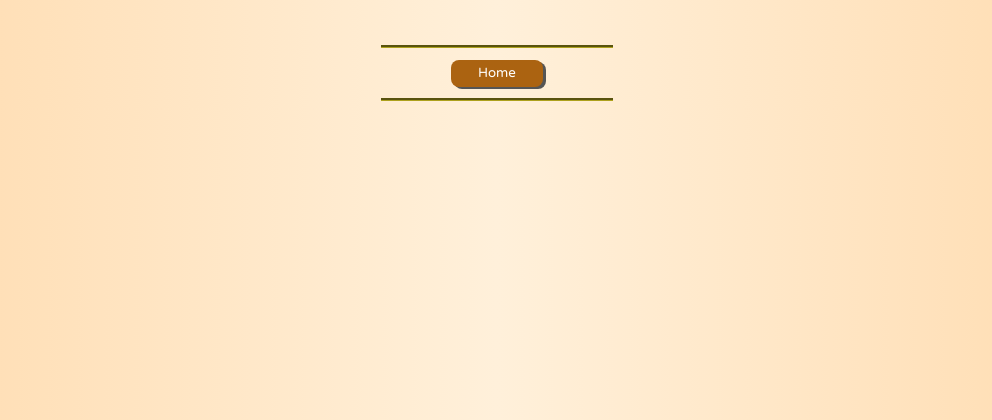
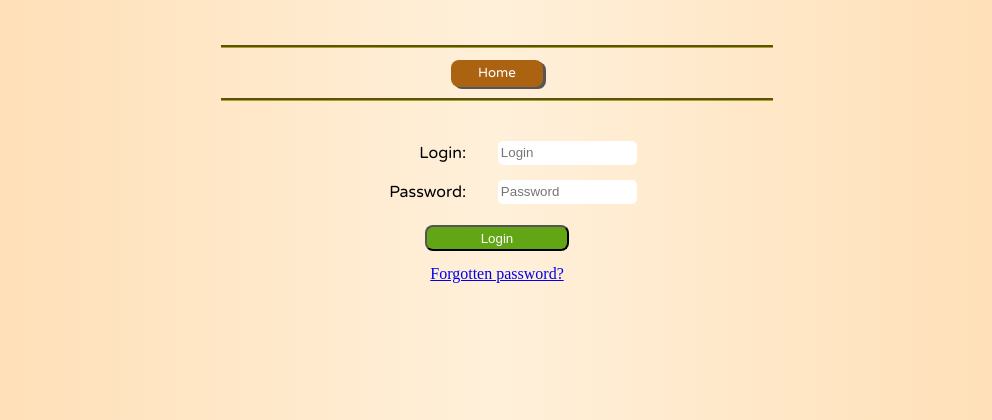
Before and after one commit to Fermento99/Honey-Money, a plain HTML site: page website/static/login_page.html in a window 1280 px wide. Shown: the part 380-800 px from the top of the page, without its empty margins (143-1135 px from the left). Drawn offline with Linux system fonts and the light colour scheme; a web font is replaced by a local one.

Commit message:
login form

```diff
--- a/website/static/login_page.html
+++ b/website/static/login_page.html
@@ -6,6 +6,7 @@
   <meta name="viewport" content="width=device-width, initial-scale=1.0">
   <link rel="shortcut icon" href="./imgs/favicon.svg" type="image/x-icon">
   <link rel="stylesheet" href="./styles/style.css">
+  <link rel="stylesheet" href="./styles/user_form.css">
   <link rel="preconnect" href="https://fonts.gstatic.com">
   <link href="https://fonts.googleapis.com/css2?family=Langar&family=Varela+Round&display=swap" rel="stylesheet">
   <title>Honey Money: Log in</title>
@@ -22,6 +23,24 @@
   <div class="navigator">
     <button onclick="location.href='http://localhost:3000/welcome'">Home</button>
   </div>
+  <div class="user-form-container" id="login-container">
+    <form class="user-form">
+      <div class="inner-input">
+        <div class="input-box">
+          <p>Login:</p>
+          <input type="text" name="login" placeholder="Login">
+        </div>
+        <div class="input-box">
+          <p>Password:</p>
+          <input type="password" name="password" placeholder="Password">
+        </div>
+      </div>
+      <input type="submit" value="Login" formmethod="GET"/>
+    </form>
+  </div>
+  <div class="password-options">
+    <a href="http://localhost:3000/forgotten_password/">Forgotten password?</a>
+  </div>
 </body>
 
 </html>
--- a/website/static/styles/style.css
+++ b/website/static/styles/style.css
@@ -2,6 +2,10 @@
 ::after,
 ::before {
     position: relative;
+}
+
+.error {
+    color: red;
 }
 
 body {
@@ -24,7 +28,7 @@ body {
 .navigator {
     border-bottom: groove  #ADA11D;
     border-top: groove #ADA11D;
-    padding: .3em 4em;
+    padding: .3em 14em;
     display: flex;
     flex-direction: row;
     justify-content: center;
--- /dev/null
+++ b/website/static/styles/user_form.css
@@ -0,0 +1,57 @@
+
+.user-form-container {
+    font-family: 'Varela Round', sans-serif;
+    margin-top: 2em ;
+    display: flex;
+    flex-direction: column;
+    align-items: center;
+    justify-content: center;
+}
+
+.user-form {
+    display: flex;
+    flex-direction: column;
+    align-items: center;
+}
+
+.input-box {
+    display: flex;
+    flex-direction: row;
+    align-items: center;
+    justify-content: end;
+}
+
+.input-box input {
+    height: 1.4em;
+    width: 10em;
+    border: hidden;
+    padding: .2em;
+    border-radius: 5px;
+}
+
+.input-box p {
+    margin: .6em 2em;
+}
+
+.user-form input[type=submit] {
+    margin: 1em;
+    border-style: outset;
+    border-radius: 8px;
+    background-color: #62A616;
+    color: #fff;
+    height: 2em;
+    padding: 0 4em;
+    transition: background-color .15s ease-out, color .1s ease-out;
+}
+
+.user-form input[type=submit]:hover {
+    background-color: #95E538;
+}
+
+.user-form input[type=submit]:active {
+    color: black;
+}
+
+a {
+    text-emphasis: none;
+}
```
Also changed, not shown: website/app.js (+15 -5 lines), website/static/main_page.html (+1 -1 lines).
